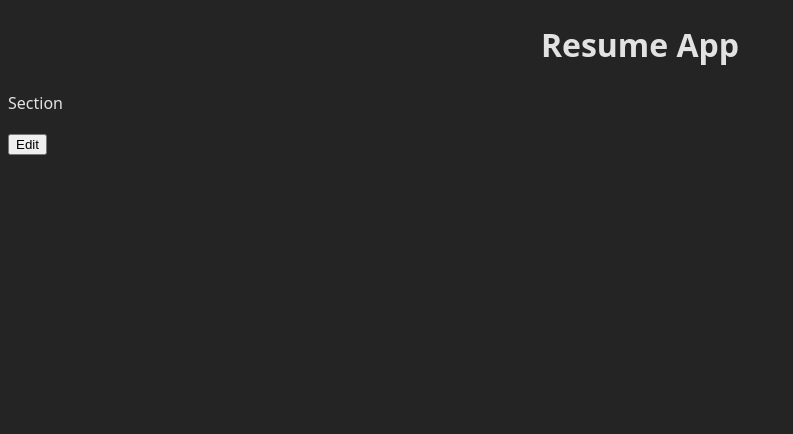
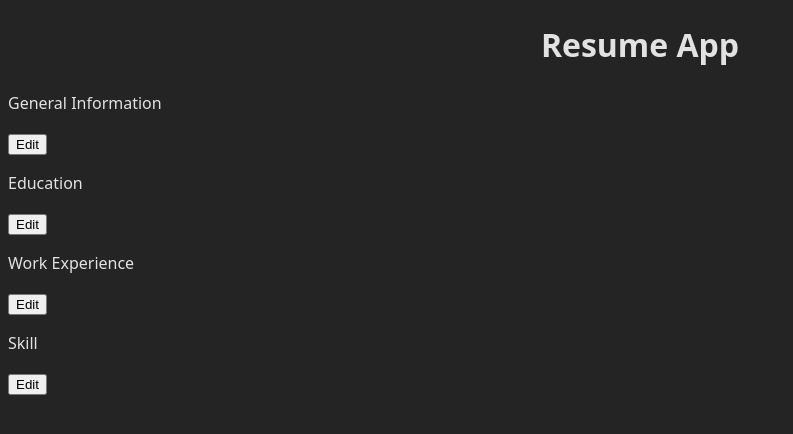
Before and after one commit to jibrilfdev/react-resume-creator, a React (Vite) app: page / in a window 1280 px wide. Shown: the top 434 px of the page, without its empty margins (0-793 px from the left). Built offline with nearby package versions, Linux system fonts and the light colour scheme.

Commit message:
Added section components for each resume section.

```diff
--- a/src/App.jsx
+++ b/src/App.jsx
@@ -4,12 +4,16 @@ import "./App.css";
 import Section from "./components/Section.jsx";
 
 function App() {
+  // Editing index is a state for making sure only one section is being edited at a time.
   const [editingIndex, setEditingIndex] = useState(-1);
 
   return (
     <>
       <h1>Resume App</h1>
-      <Section sectionname="Section" editing={editingIndex == 0} onClose={() => setEditingIndex(-1)} onShow={() => setEditingIndex(0)} />
+      <Section sectionname="General Information" editing={editingIndex == 0} onClose={() => setEditingIndex(-1)} onShow={() => setEditingIndex(0)} />
+      <Section sectionname="Education" editing={editingIndex == 0} onClose={() => setEditingIndex(-1)} onShow={() => setEditingIndex(0)} />
+      <Section sectionname="Work Experience" editing={editingIndex == 0} onClose={() => setEditingIndex(-1)} onShow={() => setEditingIndex(0)} />
+      <Section sectionname="Skill" editing={editingIndex == 0} onClose={() => setEditingIndex(-1)} onShow={() => setEditingIndex(0)} />
     </>
   );
 }
```
